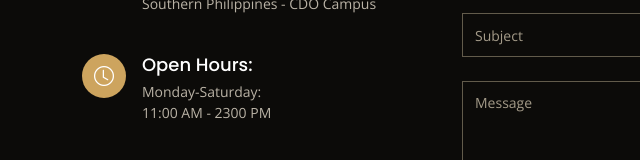
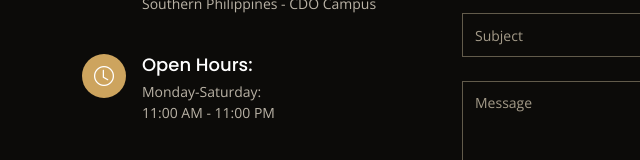
Before and after one commit to Squad123456/Squad123456.github.io, a plain HTML site: page index.html in a window 1280 px wide. Shown: the part 4735-4895 px from the top of the page, 0-640 px from the left. Drawn offline with nearby package versions, Linux system fonts and the light colour scheme; a web font is replaced by a local one.

Commit message:
iindex.html

```diff
--- a/index.html
+++ b/index.html
@@ -502,7 +502,7 @@
                 <h4>Open Hours:</h4>
                 <p>
                   Monday-Saturday:<br>
-                  11:00 AM - 2300 PM
+                  11:00 AM - 11:00 PM
                 </p>
               </div>
 
```
